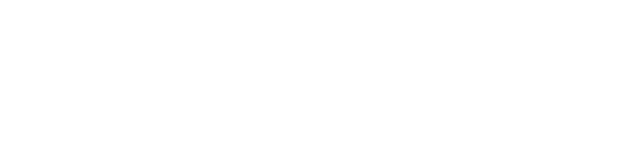
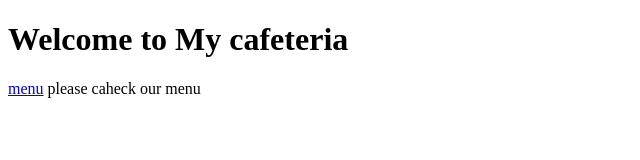
Before and after one commit to farjanasubctg-web/my-fokira-cafeteria, a plain HTML site: page index.html in a window 1280 px wide. Shown: the whole page, without its empty margins (0-640 px from the left). Drawn offline with Linux system fonts and the light colour scheme.

Commit message:
Initial commit

```diff
--- a/index.html
+++ b/index.html
@@ -6,6 +6,8 @@
     <title>My cafeteria</title>
 </head>
 <body>
-
+    <h1>Welcome to My cafeteria</h1>
+    <p><a href="menu.html">menu</menu></a>
+please caheck our menu</p>
 </body>
 </html>
```
Also changed, not shown: images/pexels-ash-craig-122861-376464.jpg (added), images/pexels-chanwalrus-958545.jpg (added), images/pexels-miltonphotography-34217294.jpg (added).
